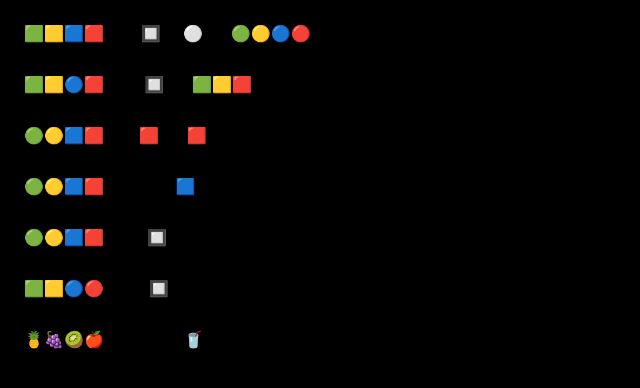
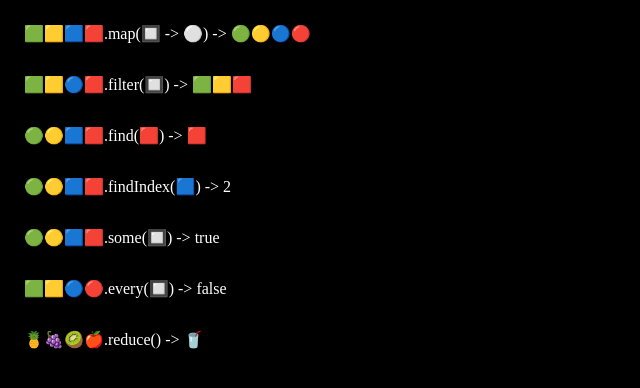
Before and after one commit to marcoaugustoandrade/javascript-array, a plain HTML site: page index.html in a window 1280 px wide. Shown: the whole page, without its empty margins (0-640 px from the left). Drawn offline with Linux system fonts and the light colour scheme.

Commit message:
Update index.html

```diff
--- a/index.html
+++ b/index.html
@@ -3,7 +3,7 @@
 <head>
   <meta charset="UTF-8">
   <style>
-    body { background-color: #000; font-color: #FFF }
+    body { background-color: #000; color: #FFF }
     div { padding: 1em }
   </style>
 </head>
```
